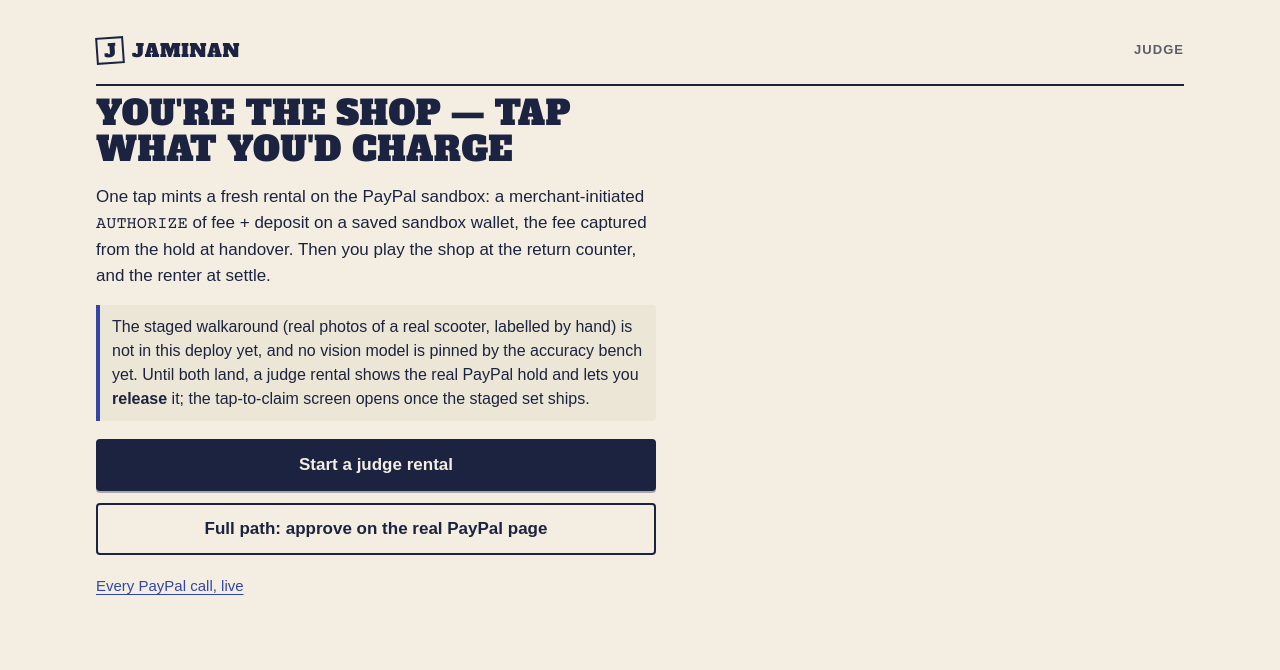
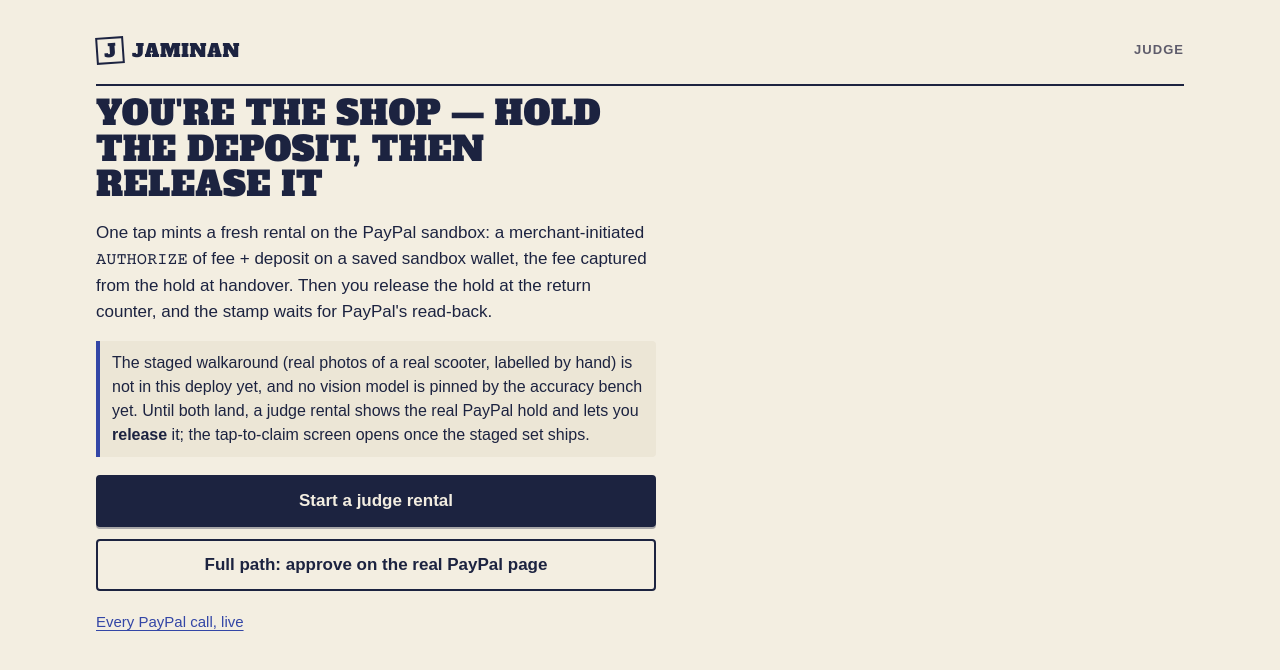
Before and after one commit to edycutjong/jaminan, a Next.js app: page /app/judge in a window 1280 px wide. Shown: the top 670 px of the page. Built offline with nearby package versions, Linux system fonts and the light colour scheme; no server answers; a web font is replaced by a local one.

Commit message:
a2a r07: /judge headline says what this deploy can do
Without the staged set a judge rental can only be released, so the start page no longer promises
'tap what you'd charge'; a PayPal error on mint links the three recorded sandbox runs.

```diff
--- a/app/app/judge/page.tsx
+++ b/app/app/judge/page.tsx
@@ -57,8 +57,8 @@
       <Bar who="Judge" />
       {!r ? (
         <div style={{ maxWidth: 560 }}>
-          <h1 style={{ fontSize: 34 }}>You&apos;re the shop — tap what you&apos;d charge</h1>
-          <p>One tap mints a fresh rental on the PayPal sandbox: a merchant-initiated <span className="data">AUTHORIZE</span> of fee + deposit on a saved sandbox wallet, the fee captured from the hold at handover. Then you play the shop at the return counter, and the renter at settle.</p>
+          <h1 style={{ fontSize: 34 }}>{info?.staged_set ? <>You&apos;re the shop — tap what you&apos;d charge</> : <>You&apos;re the shop — hold the deposit, then release it</>}</h1>
+          <p>One tap mints a fresh rental on the PayPal sandbox: a merchant-initiated <span className="data">AUTHORIZE</span> of fee + deposit on a saved sandbox wallet, the fee captured from the hold at handover. {info?.staged_set ? "Then you play the shop at the return counter, and the renter at settle." : "Then you release the hold at the return counter, and the stamp waits for PayPal's read-back."}</p>
           {info && !info.staged_set ? (
             <div className="note small">The staged walkaround (real photos of a real scooter, labelled by hand) is not in this deploy yet, and no vision model is pinned by the accuracy bench yet. Until both land, a judge rental shows the real PayPal hold and lets you <strong>release</strong> it; the tap-to-claim screen opens once the staged set ships.</div>
           ) : info && !info.benchmarked_model ? (
@@ -72,7 +72,7 @@
             <p className="small">Full path sandbox buyer login: <span className="data">{info.full_path.buyer_email}</span> / <span className="data">{info.full_path.buyer_password}</span> (PayPal sandbox test account, no real money).</p>
           ) : null}
           {info && info.pool === 0 ? <p className="small muted">Judge wallet pool not configured on this deploy — use the full path.</p> : null}
-          {err ? <div className="toast" role="alert">{err}</div> : null}
+          {err ? <div className="toast" role="alert">{err} · PayPal&apos;s answers from three recorded sandbox runs: <a href="/#money">on the landing page</a></div> : null}
           <p className="small" style={{ marginTop: 20 }}><Link href="/app/integrations/verify">Every PayPal call, live</Link></p>
         </div>
       ) : (
```
